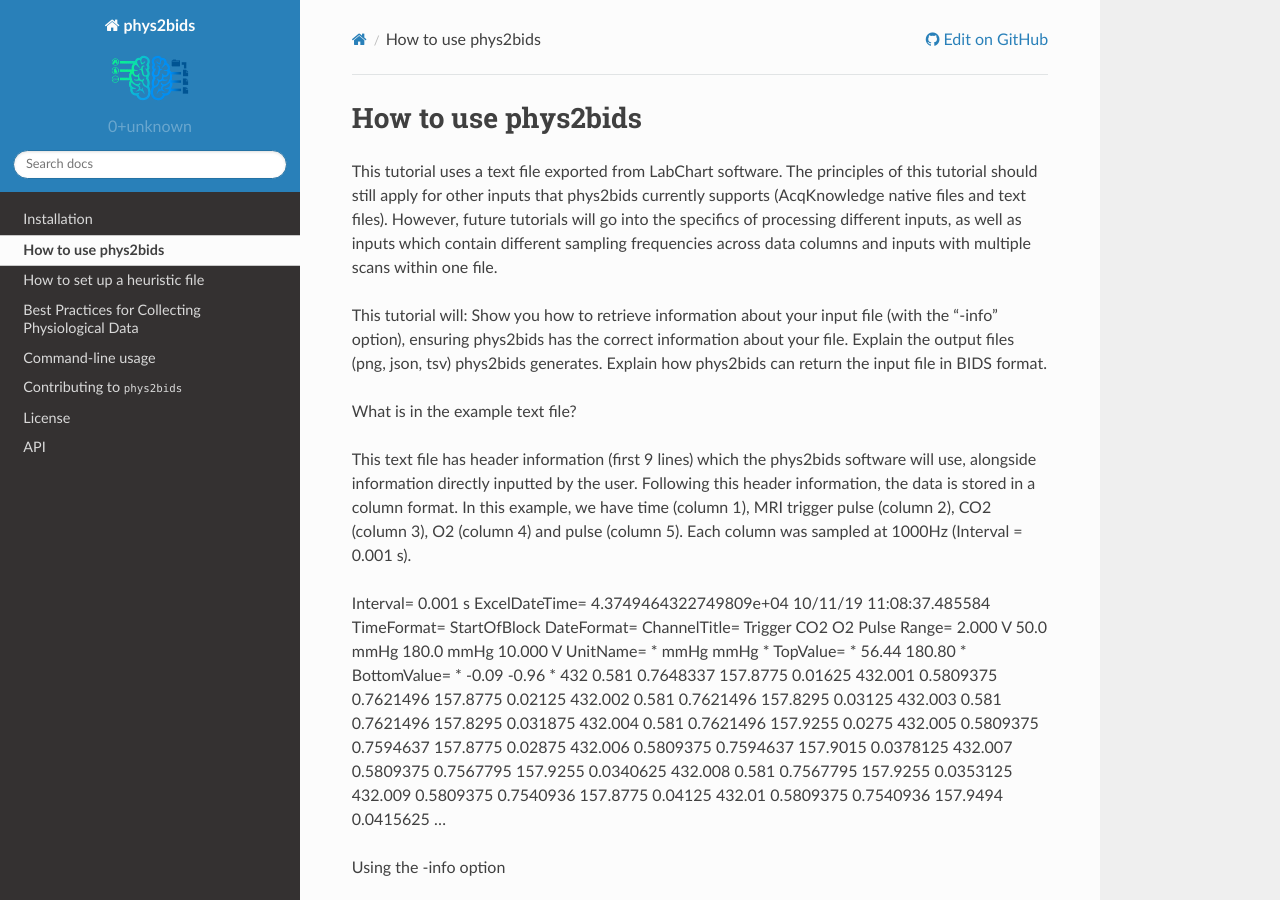
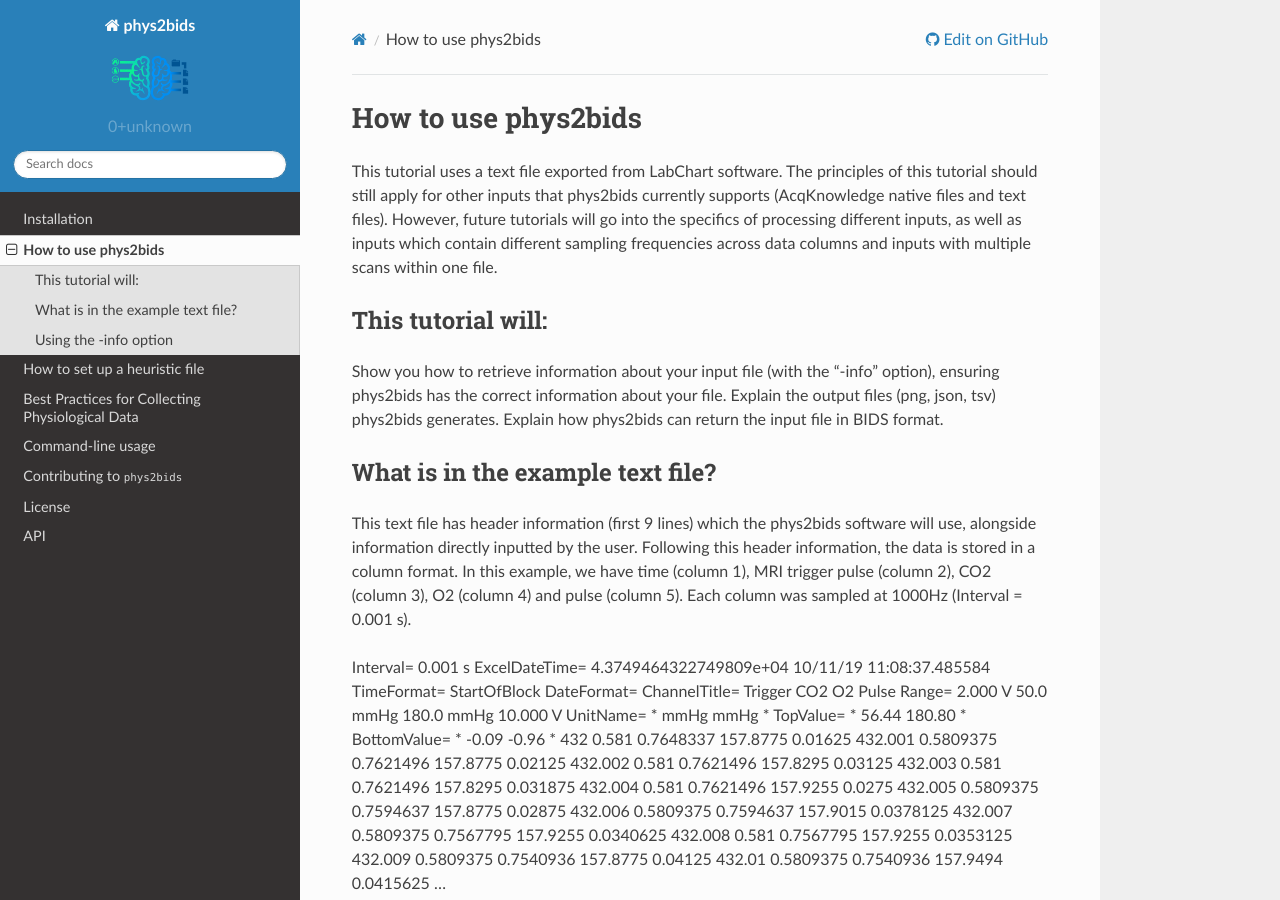
Before and after one commit to physiopy/phys2bids, a Sphinx documentation site: the page built from docs/howto.rst, in a window 1280 px wide and 900 px high. Built offline with Sphinx 7.4.7 and the Read the Docs theme 2.0.0, drawn with Linux system fonts in a browser that asks for light colours.

Commit message:
Reformatting

```diff
--- a/docs/howto.rst
+++ b/docs/howto.rst
@@ -9,13 +9,16 @@ The principles of this tutorial should still apply for other inputs that phys2bi
 However, future tutorials will go into the specifics of processing different inputs, as well as inputs which contain different sampling frequencies across data columns and inputs with multiple scans within one file.
 
 This tutorial will:
+###################
+
 Show you how to retrieve information about your input file (with the "-info" option), ensuring phys2bids has the correct information about your file.
 Explain the output files (png, json, tsv) phys2bids generates.
 Explain how phys2bids can return the input file in BIDS format.
 
 What is in the example text file?
+#################################
 
-This text file has header information (first 9 lines) which the phys2bids software will use, alongside information directly inputted by the user. Following this header information, the data is stored in a column format. In this example, we have time (column 1), MRI trigger pulse (column 2), CO2 (column 3), O2 (column 4) and pulse (column 5). Each column was sampled at 1000Hz (Interval = 0.001 s).
+This text file has header information (first 9 lines) which the phys2bids software will use, alongside information directly inputted by the user. Following this header information, the data is stored in a column format. In this example, we have time (column 1), MRI trigger pulse (column 2), CO2 (column 3), O2 (column 4) and pulse (column 5). Each column was sampled at 1000Hz (Interval = 0.001 s). ::
 
 Interval=	0.001 s
 ExcelDateTime=	4.3749464322749809e+04	10/11/19 11:08:37.485584
@@ -26,21 +29,21 @@ Range=	2.000 V	50.0 mmHg	180.0 mmHg	10.000 V
 UnitName=	*	mmHg	mmHg	*
 TopValue=	*	56.44	180.80	*
 BottomValue=	*	-0.09	-0.96	*
-432	            0.581	            0.7648337	157.8775	0.01625
+432	    0.581	    0.7648337	157.8775	0.01625
 432.001	0.5809375	0.7621496	157.8775	0.02125
-432.002	0.581	            0.7621496	157.8295	0.03125
-432.003	0.581	            0.7621496	157.8295	0.031875
-432.004	0.581	            0.7621496	157.9255	0.0275
+432.002	0.581	    0.7621496	157.8295	0.03125
+432.003	0.581	    0.7621496	157.8295	0.031875
+432.004	0.581	    0.7621496	157.9255	0.0275
 432.005	0.5809375	0.7594637	157.8775	0.02875
 432.006	0.5809375	0.7594637	157.9015	0.0378125
 432.007	0.5809375	0.7567795	157.9255	0.0340625
-432.008	0.581	            0.7567795	157.9255	0.0353125
+432.008	0.581	    0.7567795	157.9255	0.0353125
 432.009	0.5809375	0.7540936	157.8775	0.04125
-432.01	            0.5809375	0.7540936	157.9494	0.0415625
+432.01	0.5809375	0.7540936	157.9494	0.0415625
 …
 
 Using the -info option
-
+######################
 
 First, we can see what information phys2bids can read from the file.
 
```
